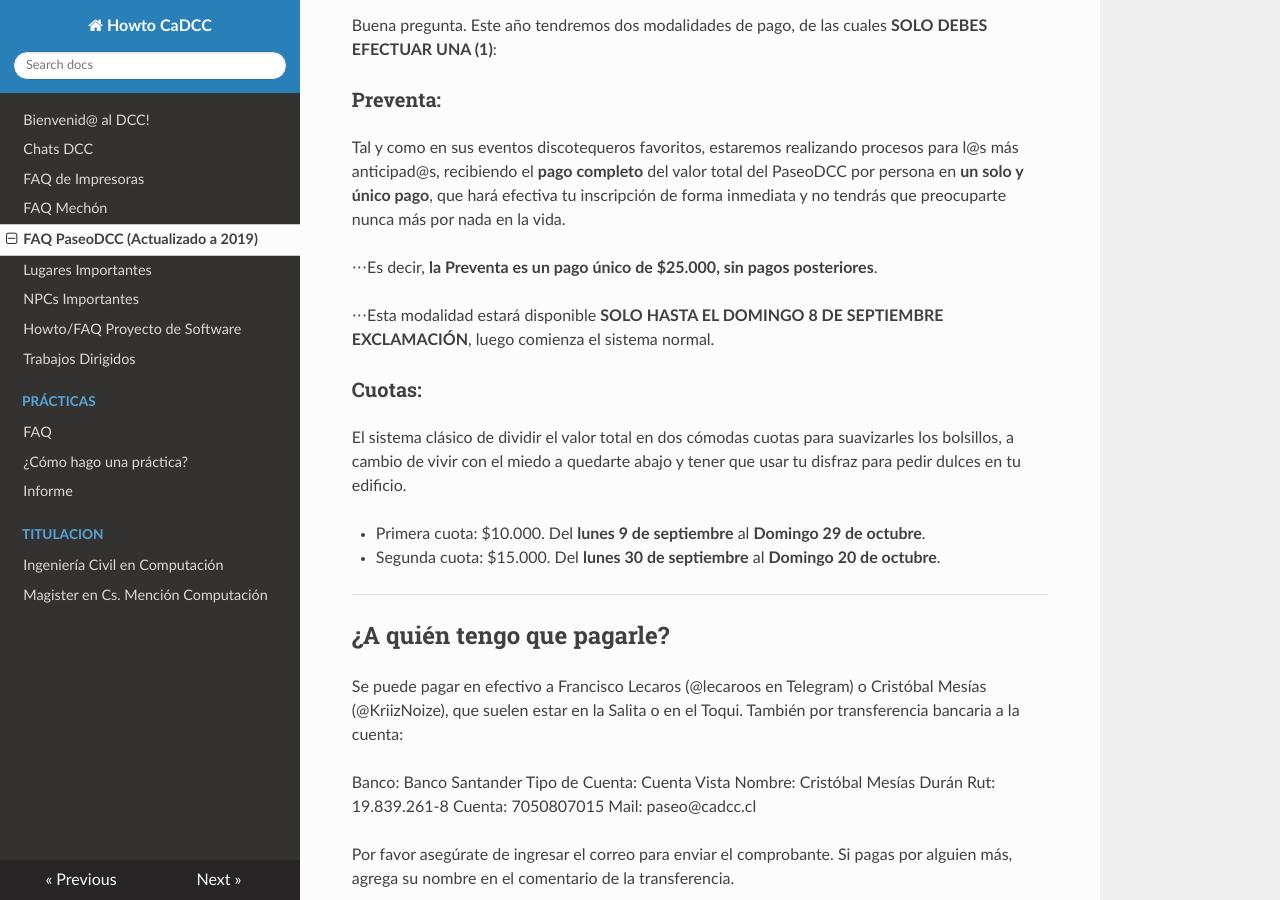
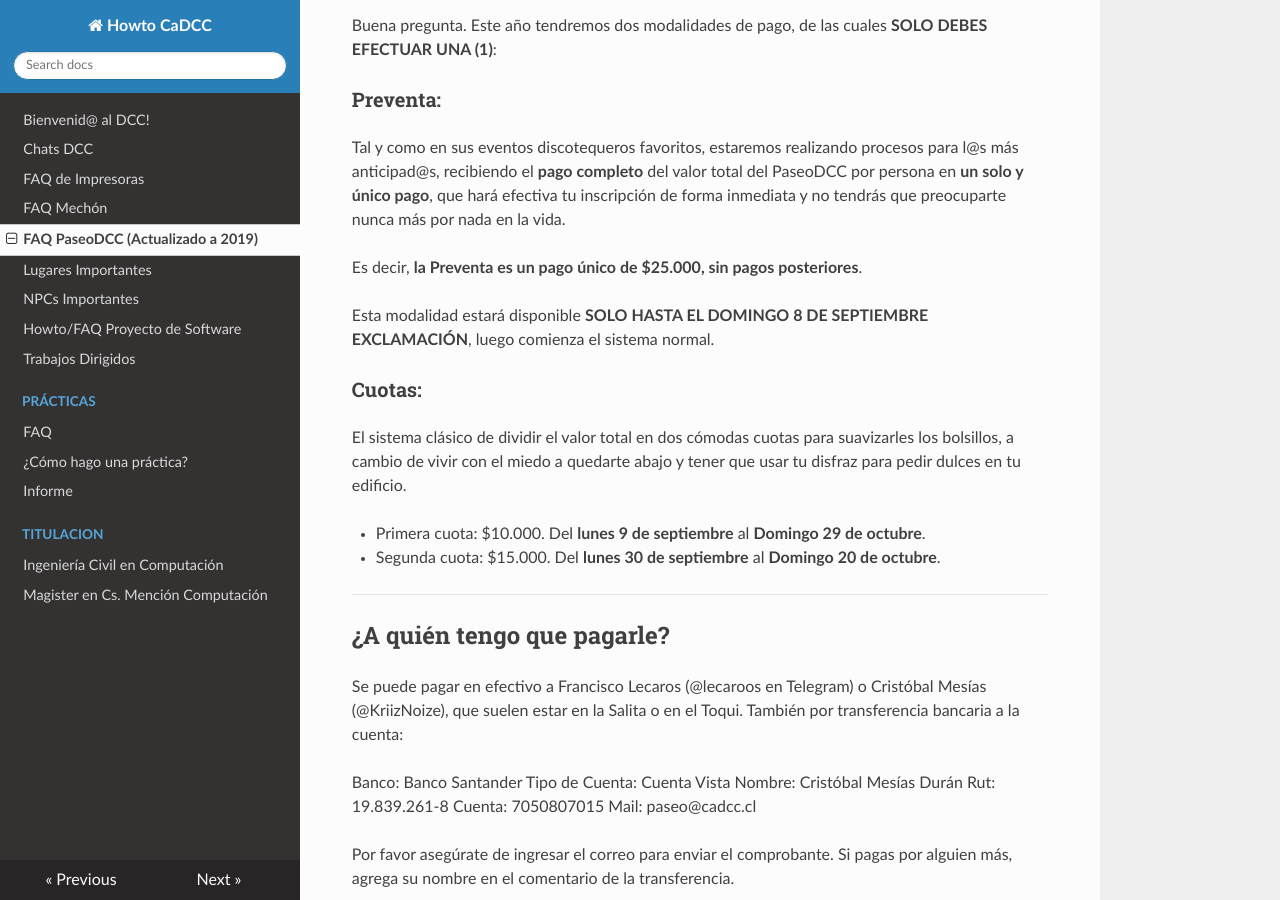
Before and after one commit to cadcc/howto, an MkDocs documentation site: the page built from docs/FAQ PaseoDCC.md, in a window 1280 px wide and 900 px high, scrolled down 4925 px. Built offline with MkDocs 1.6.1, drawn with Linux system fonts in a browser that asks for light colours; nearby versions of some CDN libraries.

```diff
--- a/docs/FAQ PaseoDCC.md
+++ b/docs/FAQ PaseoDCC.md
@@ -143,9 +143,9 @@ Buena pregunta. Este año tendremos dos modalidades de pago, de las cuales **SOL
 ### Preventa:
 Tal y como en sus eventos discotequeros favoritos, estaremos realizando procesos para l@s más anticipad@s, recibiendo el **pago completo** del valor total del PaseoDCC por persona en **un solo y único pago**, que hará efectiva tu inscripción de forma inmediata y no tendrás que preocuparte nunca más por nada en la vida.
 
-⋅⋅⋅Es decir, **la Preventa es un pago único de $25.000, sin pagos posteriores**.
+Es decir, **la Preventa es un pago único de $25.000, sin pagos posteriores**.
 
-⋅⋅⋅Esta modalidad estará disponible **SOLO HASTA EL DOMINGO 8 DE SEPTIEMBRE EXCLAMACIÓN**, luego comienza el sistema normal.
+Esta modalidad estará disponible **SOLO HASTA EL DOMINGO 8 DE SEPTIEMBRE EXCLAMACIÓN**, luego comienza el sistema normal.
 
 ### Cuotas:
 El sistema clásico de dividir el valor total en dos cómodas cuotas para suavizarles los bolsillos, a cambio de vivir con el miedo a quedarte abajo y tener que usar tu disfraz para pedir dulces en tu edificio.
```
